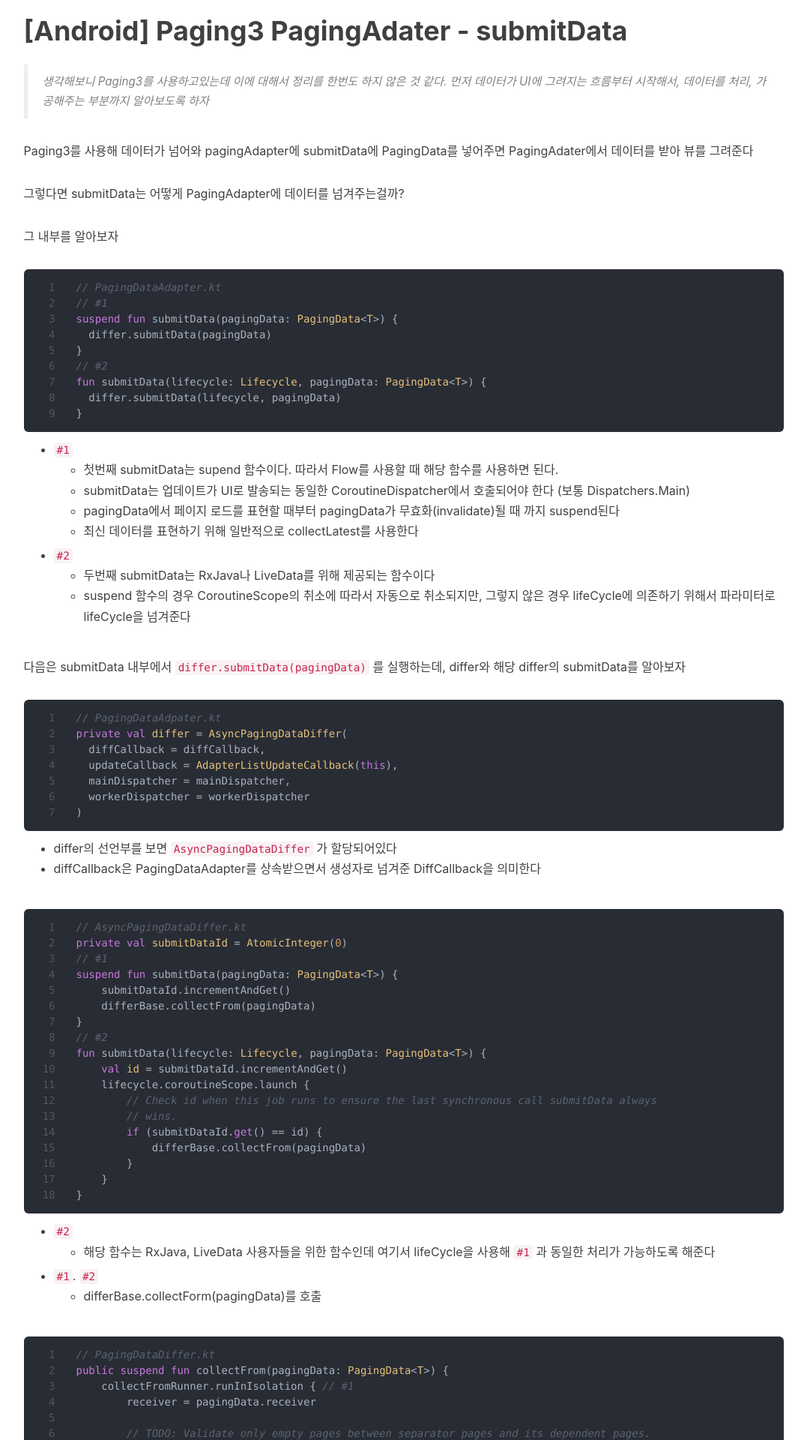
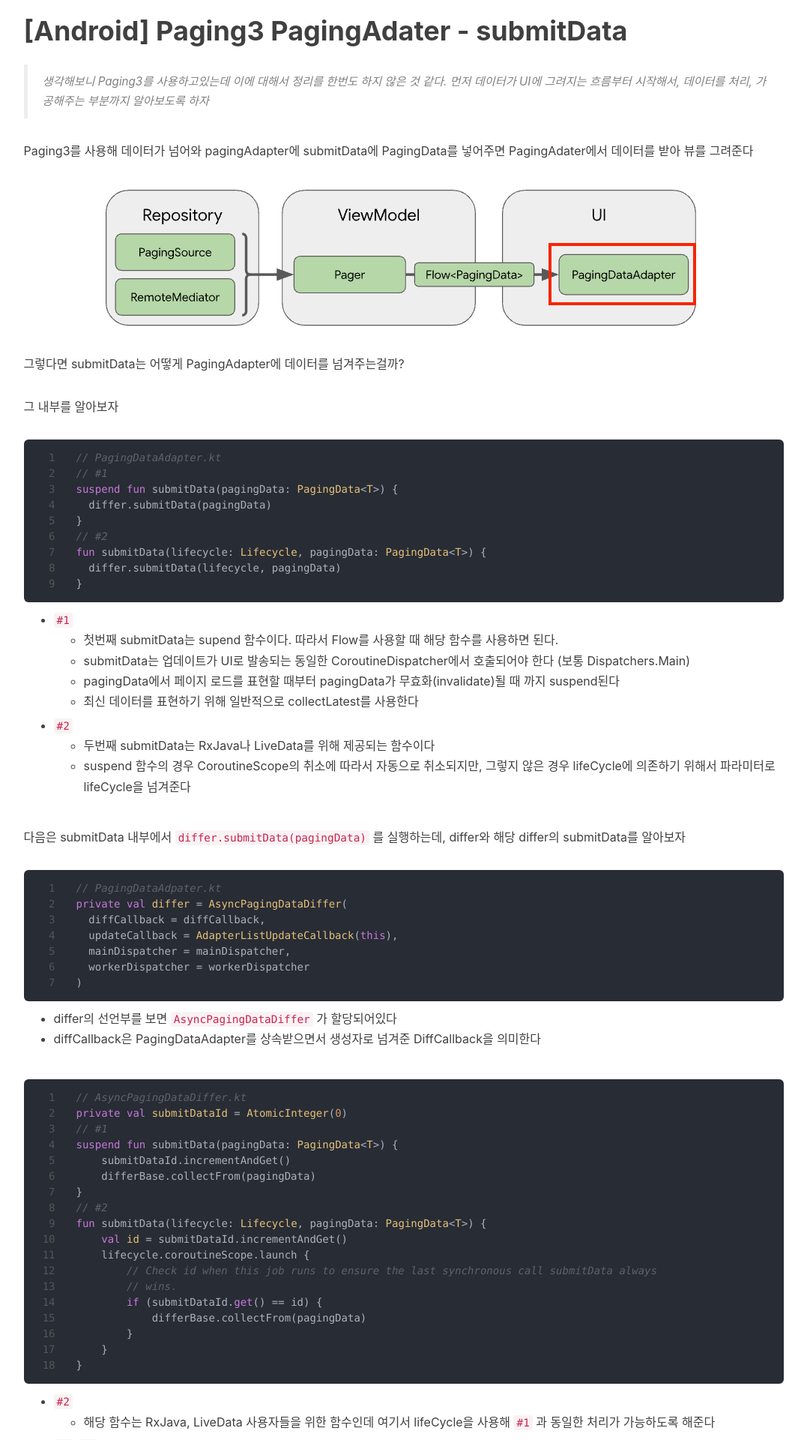
Before and after one commit to dongsik93/dongsik93.github.io, a Jekyll site: the page built from _posts/2022-08-05-til-android-paging3-pagingadatper-submitdata.md, in a window 1280 px wide. Shown: the part 698-2618 px from the top of the page at 75% size, without its empty margins (121-1198 px from the left). Built offline with Jekyll 4.4.1, drawn with Linux system fonts in a browser that asks for light colours; nearby versions of some CDN libraries; comment, search, counter and statistics services are not loaded.

Commit message:
add image in post

```diff
--- a/_posts/2022-08-05-til-android-paging3-pagingadatper-submitdata.md
+++ b/_posts/2022-08-05-til-android-paging3-pagingadatper-submitdata.md
@@ -19,6 +19,12 @@ comments: true
 
 
 Paging3를 사용해 데이터가 넘어와 pagingAdapter에 submitData에 PagingData를 넣어주면 PagingAdater에서 데이터를 받아 뷰를 그려준다
+
+
+
+![paging1_1.png](/img/in-post/paging1_1.png)
+
+
 
 그렇다면 submitData는 어떻게 PagingAdapter에 데이터를 넘겨주는걸까?
 
```
Also changed, not shown: img/in-post/paging1_1.png (added).
